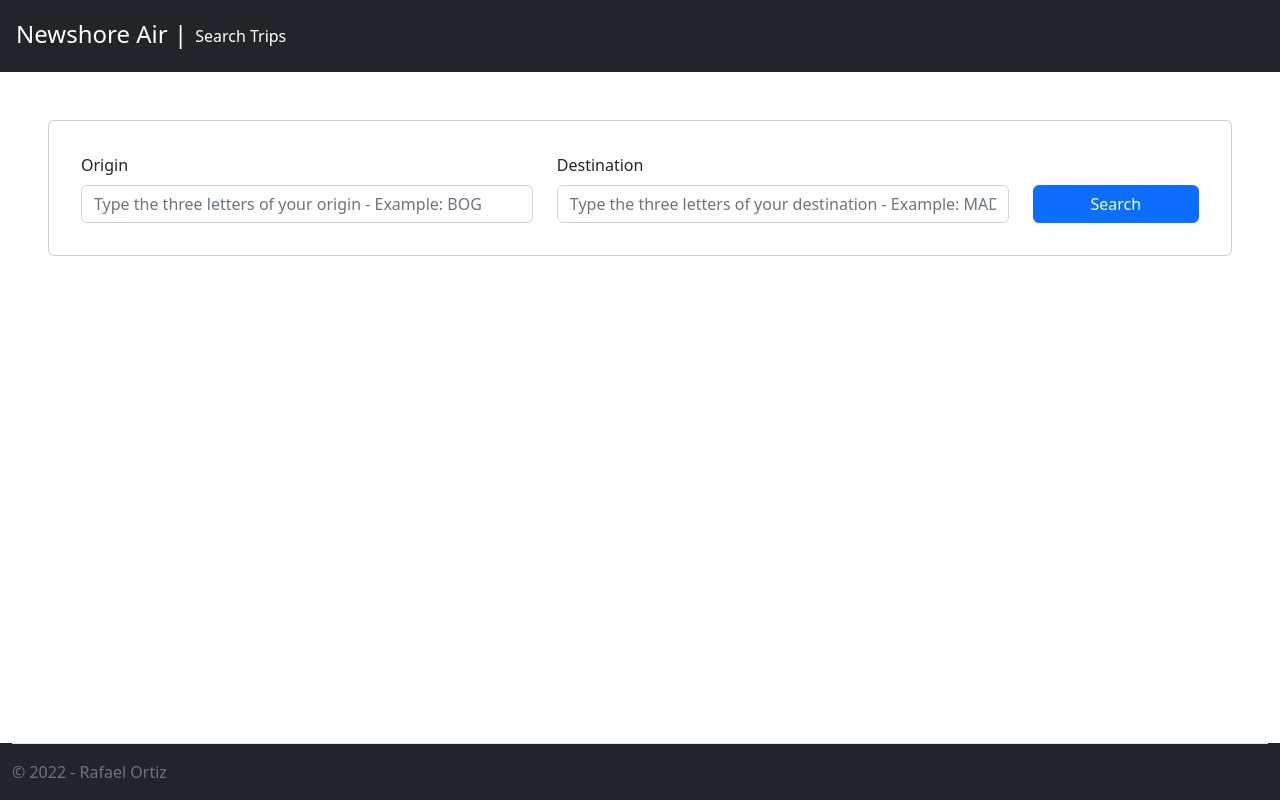
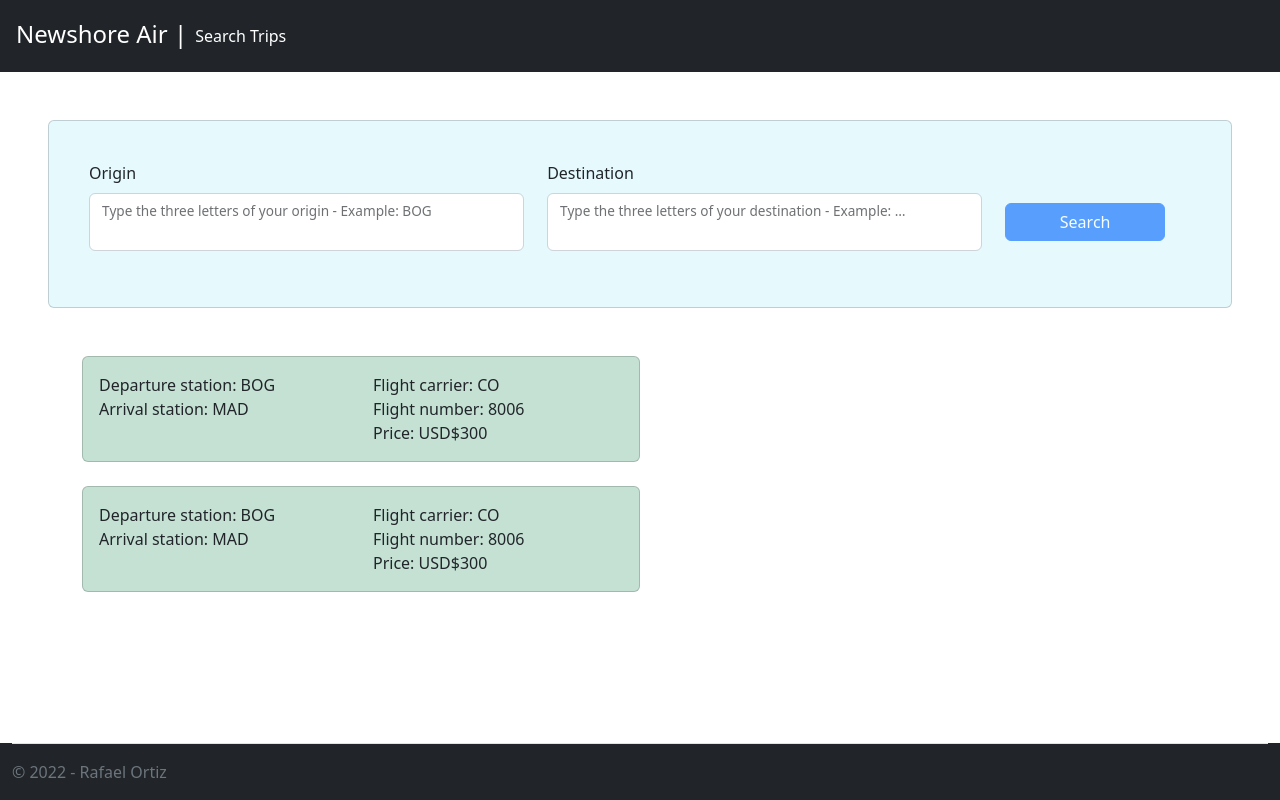
Before and after one commit to rortizv/newshore, an Angular app: page /filter-trip in a window 1280 px wide. Built offline with nearby package versions, Linux system fonts and the light colour scheme.

Commit message:
Reestructurar searchTrips

```diff
--- a/src/app/modules/components/filter-trip/filter-trip.component.css
+++ b/src/app/modules/components/filter-trip/filter-trip.component.css
@@ -1,6 +1,7 @@
 .searchBtn {
     display: flex;
-    align-items: flex-end;
+    justify-content: center;
+    align-items: center;
 }
 
 button {
--- a/src/app/modules/components/filter-trip/filter-trip.component.html
+++ b/src/app/modules/components/filter-trip/filter-trip.component.html
@@ -1,45 +1,65 @@
-<div class="card m-5">
+<div class="card m-5 bg-info p-2 text-dark bg-opacity-10">
     <div class="card-body">
 
         <form (ngSubmit)="searchTrips()" autocomplete="off" [formGroup]="miFormulario">
-            <div class="p-3 row">
+            <div class="p-3 row input-group has-validation">
                 <div class="col-xs-12 col-sm-6 col-md-5">
-                    <label for="exampleDataList" class="form-label">Origin</label>
+                    <label class="form-label">Origin</label>
+                    <div class="form-floating mb-3">
+                        <div class="form-floating mb-3">
                             <input
+                                [ngClass]=""
+                                class="form-control"
+                                id="floatingInput"
                                 #origin formControlName="origin"
                                 (input)="origin.value = origin.value.toUpperCase()"
-                        class="form-control"
                                 maxlength="3"
-                        type="text"
-                        placeholder="Type the three letters of your origin - Example: BOG">
+                                type="text">
+                            <label for="floatingInput">Type the three letters of your origin - Example: BOG</label>
+                        </div>
+                    </div>
                 </div>
 
                 <div class="col-xs-12 col-sm-6 col-md-5">
-                    <label for="exampleDataList" class="form-label">Destination</label>
+                    <label class="form-label">Destination</label>
+                    <div class="form-floating mb-3">
+                        <div class="form-floating mb-3">
                             <input
+                                class="form-control"
+                                id="floatingInput"
                                 #destination formControlName="destination"
                                 (input)="destination.value = destination.value.toUpperCase()"
-                        class="form-control"
                                 maxlength="3"
-                        type="text"
-                        placeholder="Type the three letters of your destination - Example: MAD">
+                                type="text">
+                            <label for="floatingInput">Type the three letters of your destination - Example: MAD</label>
+                        </div>
+                    </div>
                 </div>
 
                 <div class="col-xs-12 col-sm-12 col-md-2 mt-3 searchBtn">
                     <button
                         type="submit"
-                        class="btn btn-primary">
+                        class="btn btn-primary searchBtn"
+                        [disabled]="miFormulario.invalid">
                         Search
                     </button>
                 </div>
             </div>
             <div
                 *ngIf="noTrips"
-                class="alert alert-danger m-3 animate__zoomIn"
+                class="alert alert-danger m-3"
                 role="alert">
-                La ruta no puede ser calculada.
+                Your trip cannot be calculated.
+            </div>
+            <div
+                *ngIf="sameInputs"
+                class="alert alert-danger m-3"
+                role="alert">
+                Origin and Destination must be differents
             </div>
         </form>
 
     </div>
 </div>
+
+<app-results-trip></app-results-trip>
--- a/src/app/modules/components/filter-trip/filter-trip.component.ts
+++ b/src/app/modules/components/filter-trip/filter-trip.component.ts
@@ -11,10 +11,13 @@ import { Flight } from '../../models/flight';
 export class FilterTripComponent {
 
   public noTrips: boolean = false;
+  public sameInputs: boolean = false;
+  public auxOrigin: any;
+  public auxDestination: any;
 
   miFormulario: FormGroup = this.fb.group({
-    origin: [ , [ Validators.required, Validators.maxLength(3) ]   ],
-    destination: [ , [ Validators.required, Validators.maxLength(3)] ]
+    origin: [ , [ Validators.required, Validators.minLength(3) ]   ],
+    destination: [ , [ Validators.required, Validators.minLength(3)] ]
   });
 
   constructor(private fb: FormBuilder,
@@ -26,14 +29,34 @@ export class FilterTripComponent {
       return;
     }
 
+    if (this.miFormulario.value.origin === this.miFormulario.value.destination) {
+      this.sameInputs = true;
+      setTimeout(() => {
+        this.sameInputs = false;
+      },3000);
+    } else {
       var origin = this.miFormulario.value.origin;
       var destination = this.miFormulario.value.destination;
 
       this.tripsService.getTrips()
         .subscribe((response: Flight[]) => {
-        const tripsFiltered = response.filter(flight =>
-          flight.departureStation === origin && flight.arrivalStation === destination
+          const tripsFiltered = response.filter(flight => {
+            if (flight.departureStation === origin) {
+              this.auxOrigin = origin;
+              this.auxDestination = destination;
+              //TODO: Buscar en el siguiente objeto del array Flight[]
+
+
+            }
+
+            //TODO:  Buscar el flight siguiente a este, uno cuyo Origin coincida con
+            //       el Destination del que acabo de encontrar
+            if (flight.departureStation === this.auxDestination) {
+              return;
+            }
+          }
         );
+
           if (tripsFiltered.length === 0) {
             this.noTrips = true;
             setTimeout(() => {
@@ -41,6 +64,8 @@ export class FilterTripComponent {
             },3000);
           }
         });
+    }
+
 
 
 
--- a/src/app/modules/components/item-trip/item-trip.component.css
+++ b/src/app/modules/components/item-trip/item-trip.component.css
@@ -0,0 +1,4 @@
+.flexbox-container {
+    display: flex;
+    flex-direction: column;
+}
--- a/src/app/modules/components/item-trip/item-trip.component.html
+++ b/src/app/modules/components/item-trip/item-trip.component.html
@@ -1 +1,17 @@
-<p>item-trip works!</p>
+<div class="card p-3 mb-4 bg-success p-2 text-dark bg-opacity-25 w-50">
+    <div class="row">
+        <div class="col-sm-12 col-md-6">
+            <div class="flexbox-container">
+                <label>Departure station: BOG</label>
+                <label>Arrival station: MAD</label>
+            </div>
+        </div>
+        <div class="col-sm-12 col-md-6">
+            <div class="flexbox-container">
+                <label>Flight carrier: CO</label>
+                <label>Flight number: 8006</label>
+                <label>Price: USD$300</label>
+            </div>
+        </div>
+    </div>
+</div>
--- a/src/app/modules/components/results-trip/results-trip.component.html
+++ b/src/app/modules/components/results-trip/results-trip.component.html
@@ -1 +1,3 @@
-<p>results-trip works!</p>
+<div class="container">
+    <app-item-trip *ngFor="let item of flights"></app-item-trip>
+</div>
--- a/src/app/modules/components/results-trip/results-trip.component.ts
+++ b/src/app/modules/components/results-trip/results-trip.component.ts
@@ -1,4 +1,5 @@
-import { Component, OnInit } from '@angular/core';
+import { Component, Input, OnInit } from '@angular/core';
+import { Flight } from '../../models/flight';
 
 @Component({
   selector: 'app-results-trip',
@@ -7,6 +8,24 @@ import { Component, OnInit } from '@angular/core';
 })
 export class ResultsTripComponent implements OnInit {
 
+  @Input() flights: Flight[] = [
+    {
+      "departureStation": "MDE",
+      "arrivalStation": "BCN",
+      "flightCarrier": "CO",
+      "flightNumber": "8004",
+      "price": 500
+    }
+    ,
+    {
+      "departureStation": "BOG",
+      "arrivalStation": "MAD",
+      "flightCarrier": "CO",
+      "flightNumber": "8006",
+      "price": 500
+    }
+  ];
+
   constructor() { }
 
   ngOnInit(): void {
```
Lines whose indentation alone changed are shown as unchanged.
